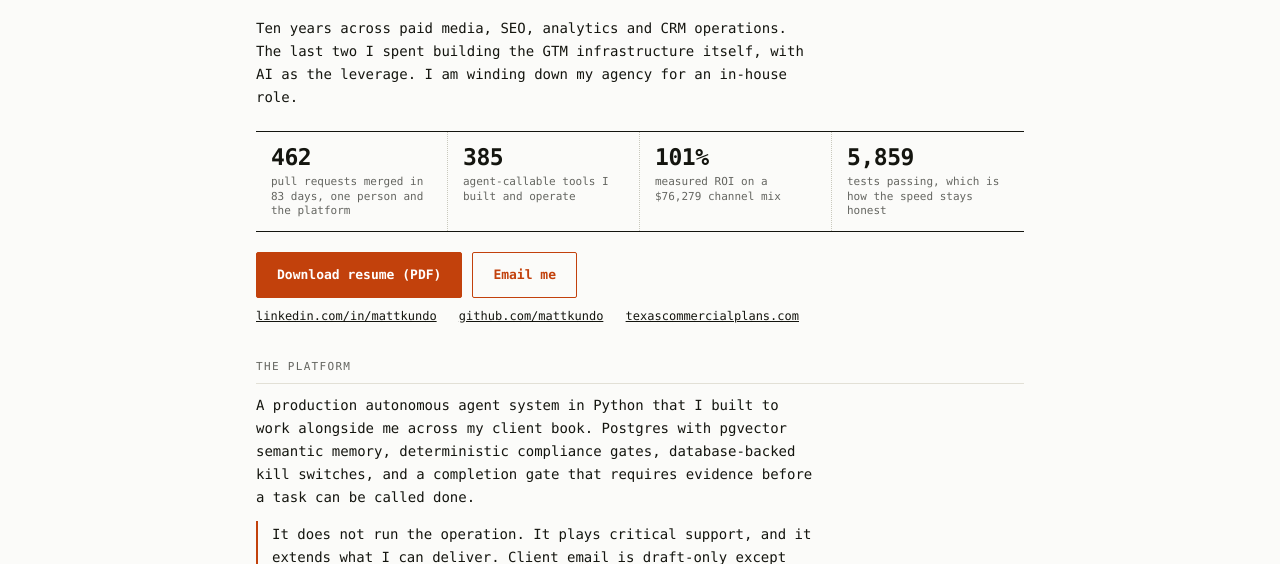
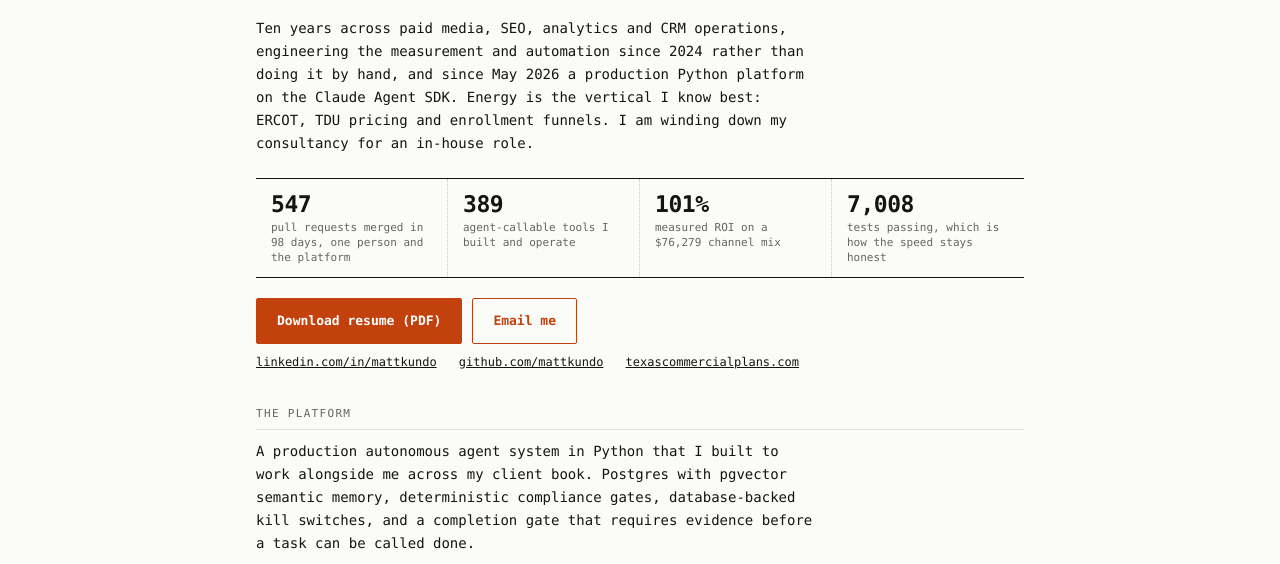
Before and after one commit to mattkundo/mattkundo-com, an Eleventy site: page src/index.njk in a window 1280 px wide. Shown: the part 181-745 px from the top of the page. Built offline with nearby package versions, Linux system fonts and the light colour scheme; Eleventy itself is replaced by a stand-in of ours; files that its build step writes are made by us from their sources.

Commit message:
Refresh platform metrics and align the pitch with the corrected resume
The site's numbers were measured 2026-08-11 and had drifted well below the
truth, which is the wrong direction to be stale in: 385 tools against 389,
5,859 tests against 7,008, 96 scheduled jobs against 100, 462 merged PRs
against 547. Re-measured every value with the derivation command the data
file already records for it, against merged main at 62727f4.

The pitch also carried two things the resume corrected on 2026-08-25 and
2026-08-26. "My agency" is now "my consultancy", per Matt. And "the last two
years building the GTM infrastructure" is now dated: engineering the
measurement and automation since 2024, the platform since May 2026. That
split exists because the platform's first commit and first database row are
both 2026-05-20, while the earliest engineering artifact is December 2024, so
one date could not honestly govern both claims.

Added an energy handhold (ERCOT, TDU pricing, enrollment funnels) so the
vertical is visible to a reader scanning for it, matching the four-family
layering in the presence spec.

The site's own unsourced-number gate caught the new "2024" and did its job.
Allowlisted with its provenance rather than loosened to a year pattern.

npm test: 16 passed, 0 failed.

Co-Authored-By: Claude Opus 5 (1M context) <noreply@anthropic.com>
Claude-Session: https://claude.ai/code/session_019qEn7Paw5HWVjainhBWhJE

```diff
--- a/src/_data/metrics.json
+++ b/src/_data/metrics.json
@@ -1,65 +1,65 @@
 {
-  "snapshot": "2026-08-11",
+  "snapshot": "2026-08-26",
   "metrics": {
     "tools": {
-      "value": 385,
+      "value": 389,
       "label": "agent-callable tools",
       "command": "python3 -c 'from agents.tools_registry import REGISTRY; print(len(REGISTRY))'"
     },
     "agent_roles": {
-      "value": 28,
+      "value": 29,
       "label": "agent roles",
       "command": "count of agents/**/profile.yaml, plus the built-in Conductor"
     },
     "scheduled_jobs": {
-      "value": 96,
+      "value": 100,
       "label": "scheduled jobs in production",
       "command": "ls infra/launchd/*cadence*.plist | wc -l"
     },
     "tests_collected": {
-      "value": 5870,
+      "value": 7024,
       "label": "tests collected",
       "command": "python3 -m pytest --collect-only -q"
     },
     "tests_passed": {
-      "value": 5859,
+      "value": 7008,
       "label": "tests passing",
       "command": "python3 -m pytest -q"
     },
     "tests_skipped": {
-      "value": 11,
+      "value": 16,
       "label": "tests skipped",
       "command": "python3 -m pytest -q"
     },
     "python_lines": {
-      "value": 209258,
+      "value": 231839,
       "label": "lines of Python",
       "command": "wc -l over *.py excluding .git, __pycache__, node_modules, venvs"
     },
     "python_files": {
-      "value": 701,
+      "value": 761,
       "label": "Python files",
       "command": "count of the same file set"
     },
     "merged_prs": {
-      "value": 462,
+      "value": 547,
       "label": "pull requests merged",
       "command": "gh pr list --state merged --limit 2000 --json number -q length"
     },
     "commits": {
-      "value": 706,
+      "value": 794,
       "label": "commits",
       "command": "git rev-list --count HEAD"
     },
     "elapsed_days": {
-      "value": 83,
+      "value": 98,
       "label": "days elapsed",
       "command": "first-to-last commit date span"
     }
   },
   "basis": {
-    "commit": "0593a805f3c7b59d09031b8cbfba9b58a22ac9c3",
-    "ref": "feat/w2-site-metrics",
+    "commit": "62727f46bce1bbd4f4f1bd08c4368266a05e1724",
+    "ref": "main",
     "dirty": false
   }
 }
--- a/src/index.njk
+++ b/src/index.njk
@@ -19,9 +19,11 @@ title: "Matt Kundo: Marketing operations and GTM engineering"
     </div>
   </div>
 
-  <p class="pitch">Ten years across paid media, SEO, analytics and CRM operations. The last
-    two I spent building the GTM infrastructure itself, with AI as the leverage. I am
-    winding down my agency for an in-house role.</p>
+  <p class="pitch">Ten years across paid media, SEO, analytics and CRM operations,
+    engineering the measurement and automation since 2024 rather than doing it by hand,
+    and since May 2026 a production Python platform on the Claude Agent SDK. Energy is the
+    vertical I know best: ERCOT, TDU pricing and enrollment funnels. I am winding down my
+    consultancy for an in-house role.</p>
 
   <div class="metrics">
     <div>
```
Also changed, not shown: test/content-rules.test.js (+5 -2 lines).
